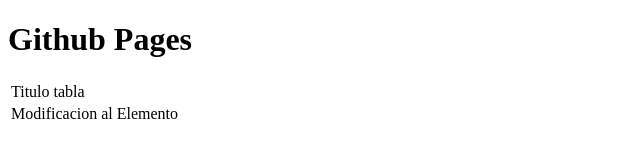
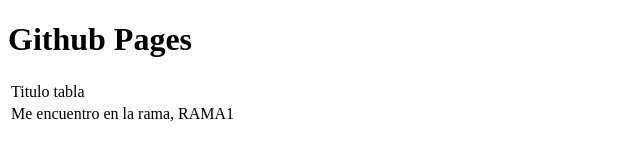
Before and after one commit to Dhoron22/clase10.github.io, a plain HTML site: page index.html in a window 1280 px wide. Shown: the full height of the page, 0-640 px from the left. Drawn offline with Linux system fonts and the light colour scheme.

Commit message:
archivo modificado en la rama 1

```diff
--- a/index.html
+++ b/index.html
@@ -13,7 +13,7 @@
         </tr>
         <tr>
             <td>
-                Modificacion al Elemento
+                Me encuentro en la rama, RAMA1
             </td>
         </tr>
     </table>
```
